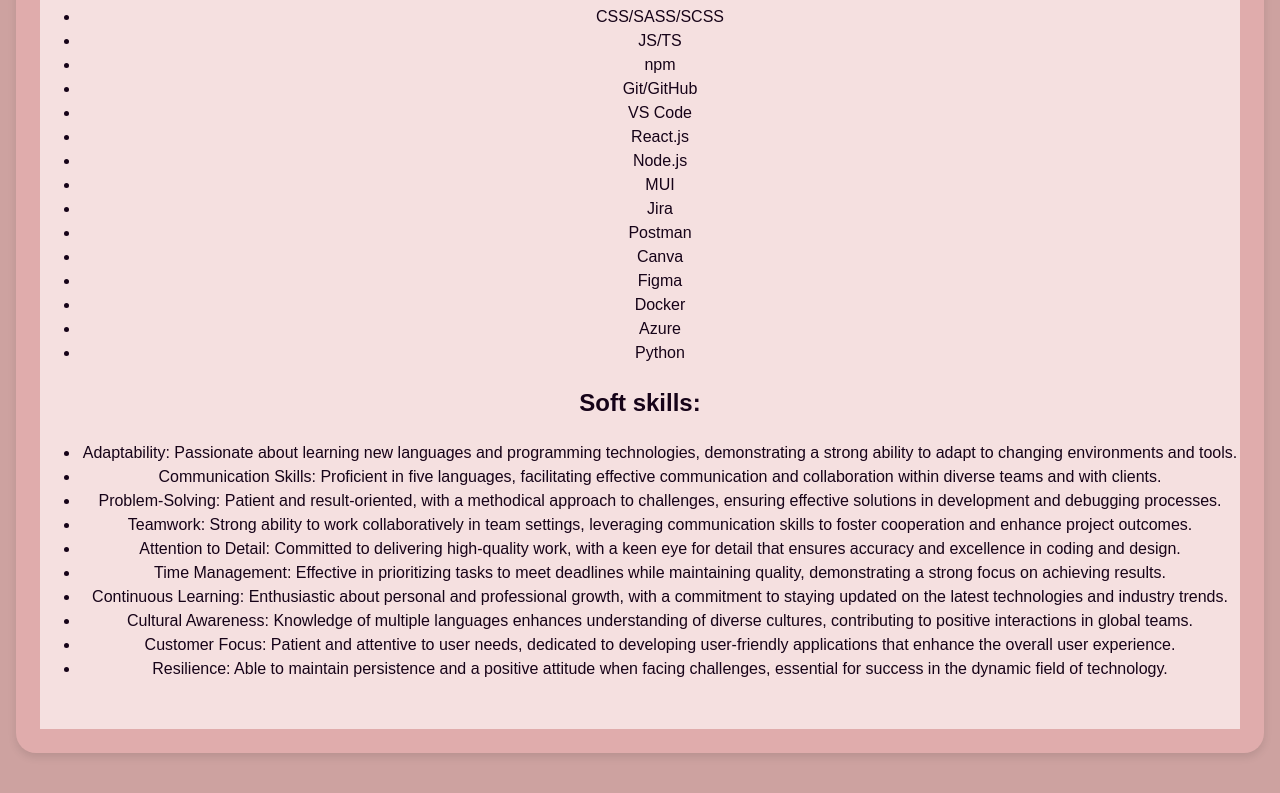
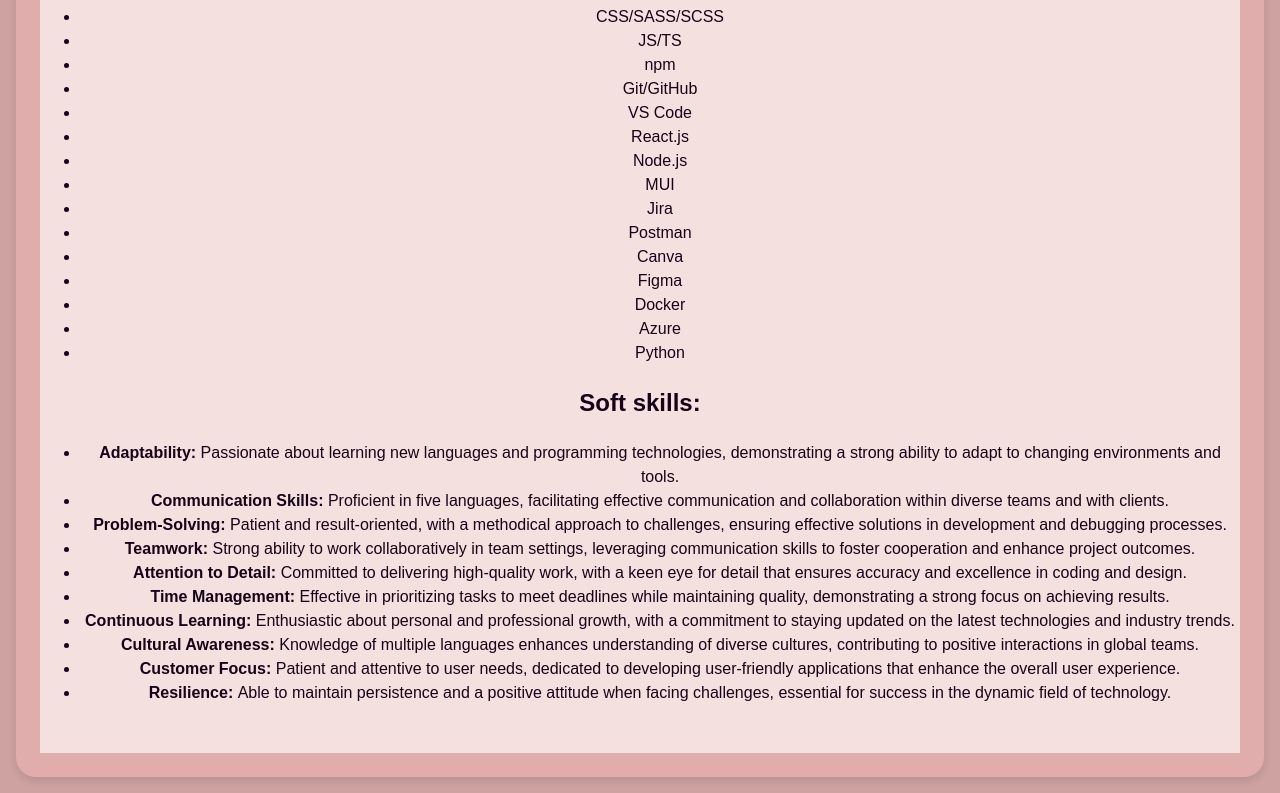
Before and after one commit to Olha36/portfolio, a React (Vite) app: page /skills in a window 1280 px wide. Shown: the part 531-1324 px from the top of the page. Before the commit the page ends 1300 px from the top, so only its background shows below. Built offline with nearby package versions, Linux system fonts and the light colour scheme.

Commit message:
add skills without styling

```diff
--- a/src/App.css
+++ b/src/App.css
@@ -27,3 +27,6 @@ h1 {
   background-color: #c5ceda;
   padding: 2rem;
 }
+.bold {
+  font-weight: bold;
+}
--- a/src/components/Skills.tsx
+++ b/src/components/Skills.tsx
@@ -34,44 +34,44 @@ export default function Skills() {
             <h2>Soft skills:</h2>
             <ul>
               <li>
-                Adaptability: Passionate about learning new languages and programming technologies, demonstrating a
-                strong ability to adapt to changing environments and tools.
+                <span className='bold'>Adaptability: </span> Passionate about learning new languages and programming
+                technologies, demonstrating a strong ability to adapt to changing environments and tools.
               </li>
               <li>
-                Communication Skills: Proficient in five languages, facilitating effective communication and
-                collaboration within diverse teams and with clients.
+                <span className='bold'> Communication Skills: </span> Proficient in five languages, facilitating
+                effective communication and collaboration within diverse teams and with clients.
               </li>
               <li>
-                Problem-Solving: Patient and result-oriented, with a methodical approach to challenges, ensuring
-                effective solutions in development and debugging processes.
+                <span className='bold'> Problem-Solving: </span> Patient and result-oriented, with a methodical approach
+                to challenges, ensuring effective solutions in development and debugging processes.
               </li>
               <li>
-                Teamwork: Strong ability to work collaboratively in team settings, leveraging communication skills to
-                foster cooperation and enhance project outcomes.
+                <span className='bold'> Teamwork: </span> Strong ability to work collaboratively in team settings,
+                leveraging communication skills to foster cooperation and enhance project outcomes.
               </li>
               <li>
-                Attention to Detail: Committed to delivering high-quality work, with a keen eye for detail that ensures
-                accuracy and excellence in coding and design.
+                <span className='bold'> Attention to Detail: </span> Committed to delivering high-quality work, with a
+                keen eye for detail that ensures accuracy and excellence in coding and design.
               </li>
               <li>
-                Time Management: Effective in prioritizing tasks to meet deadlines while maintaining quality,
-                demonstrating a strong focus on achieving results.
+                <span className='bold'> Time Management: </span> Effective in prioritizing tasks to meet deadlines while
+                maintaining quality, demonstrating a strong focus on achieving results.
               </li>
               <li>
-                Continuous Learning: Enthusiastic about personal and professional growth, with a commitment to staying
-                updated on the latest technologies and industry trends.
+                <span className='bold'> Continuous Learning: </span> Enthusiastic about personal and professional
+                growth, with a commitment to staying updated on the latest technologies and industry trends.
               </li>
               <li>
-                Cultural Awareness: Knowledge of multiple languages enhances understanding of diverse cultures,
-                contributing to positive interactions in global teams.
+                <span className='bold'> Cultural Awareness: </span> Knowledge of multiple languages enhances
+                understanding of diverse cultures, contributing to positive interactions in global teams.
               </li>
               <li>
-                Customer Focus: Patient and attentive to user needs, dedicated to developing user-friendly applications
-                that enhance the overall user experience.
+                <span className='bold'> Customer Focus: </span> Patient and attentive to user needs, dedicated to
+                developing user-friendly applications that enhance the overall user experience.
               </li>
               <li>
-                Resilience: Able to maintain persistence and a positive attitude when facing challenges, essential for
-                success in the dynamic field of technology.
+                <span className='bold'> Resilience: </span> Able to maintain persistence and a positive attitude when
+                facing challenges, essential for success in the dynamic field of technology.
               </li>
             </ul>
           </div>
```
